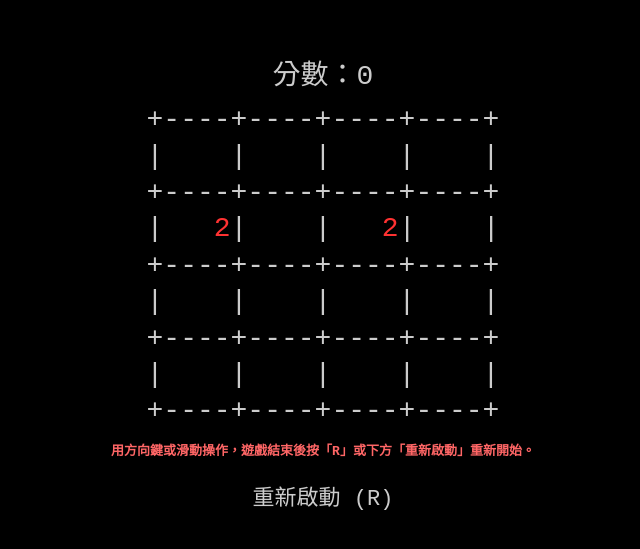
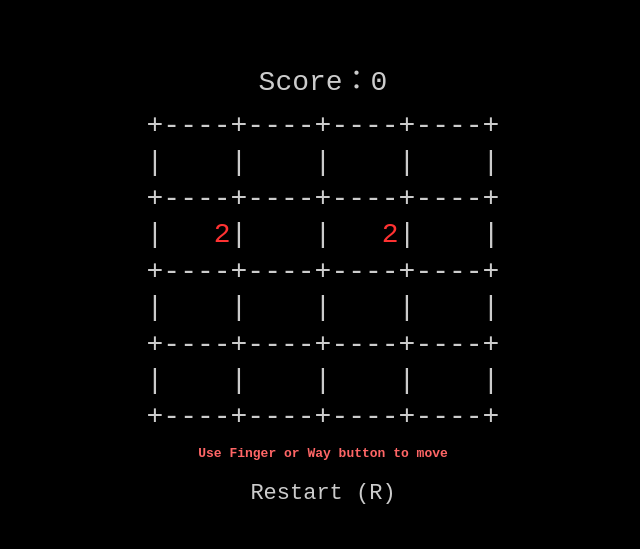
Before and after one commit to Sa1-t/Sa1-t.github.io, a plain HTML site: page index.html in a window 1280 px wide. Shown: the part 113-662 px from the top of the page, without its empty margins (317-957 px from the left). Drawn offline with Linux system fonts and the light colour scheme.

Commit message:
Update index.html

```diff
--- a/index.html
+++ b/index.html
@@ -59,7 +59,7 @@
         <div id="message">
             用方向鍵或滑動操作，遊戲結束後按「R」或下方「重新啟動」重新開始。
         </div>
-        <button id="restart-btn">重新啟動 (R)</button>
+        <button id="restart-btn">Restart (R)</button>
 
         <script>
             const size = 4;
@@ -79,7 +79,7 @@
                 addRandom();
                 addRandom();
                 document.getElementById("message").textContent =
-                    "用方向鍵或滑動操作，遊戲結束後按「R」或下方「重新啟動」重新開始。";
+                    "Use Finger or Way button to move";
                 drawBoard();
             }
 
@@ -119,7 +119,8 @@
                     html += "<br>" + horizontalLine;
                 }
                 document.getElementById("board").innerHTML = html;
-                document.getElementById("score").textContent = "分數：" + score;
+                document.getElementById("score").textContent =
+                    "Score：" + score;
             }
 
             function slide(row) {
```
